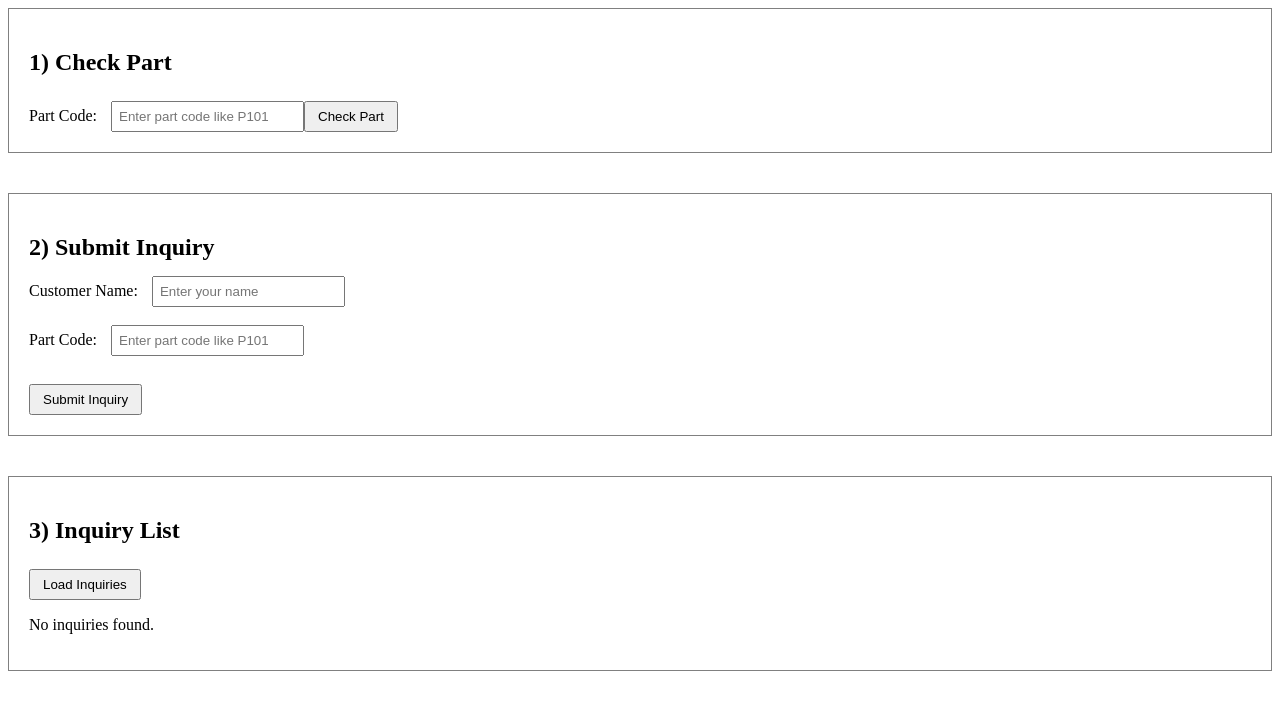
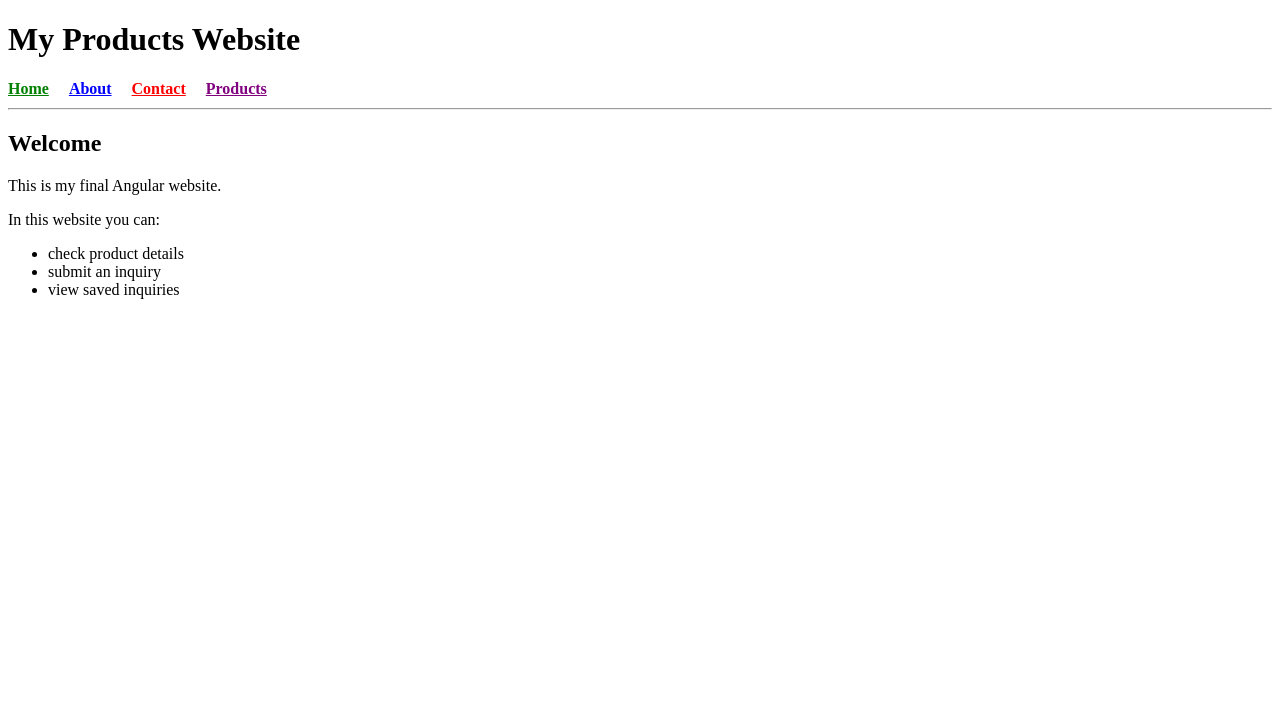
Before and after one commit to Alireza-Sharifan/parts-inquiry-frontend, an Angular app: page /home in a window 1280 px wide. Shown: the top 710 px of the page. Built offline with nearby package versions, Linux system fonts and the light colour scheme.

Commit message:
Topic 22

```diff
--- a/src/app/app.ts
+++ b/src/app/app.ts
@@ -1,4 +1,4 @@
-import { Component } from '@angular/core';
+/*import { Component } from '@angular/core';
 //import { Topic01Component } from './topic01-component/topic01-component';
 //import { Topic02Template } from './topic02-template/topic02-template';
 //import { Topic03Binding } from './topic03-binding/topic03-binding';
@@ -65,12 +65,12 @@ imports:[Topic21FinalIntegratedApp ],
 //template:`<app-topic18-list-inquiries-json></app-topic18-list-inquiries-json>`
 //template:`<app-topic19-auto-load-inquiries></app-topic19-auto-load-inquiries>`
 //template:`<app-topic20-1-internet-get-part-check></app-topic20-1-internet-get-part-check>`
-template:`<app-topic21-final-integrated-app></app-topic21-final-integrated-app>`
+//template:`<app-topic21-final-integrated-app></app-topic21-final-integrated-app>`
 
 })
 export class App {
-}
-/*import { Component } from '@angular/core';
+}*/
+import { Component } from '@angular/core';
 import { RouterOutlet } from '@angular/router';
 
 @Component({
@@ -79,4 +79,4 @@ import { RouterOutlet } from '@angular/router';
   template: `<router-outlet></router-outlet>`
 })
 export class App {
-}*/
+}
```
